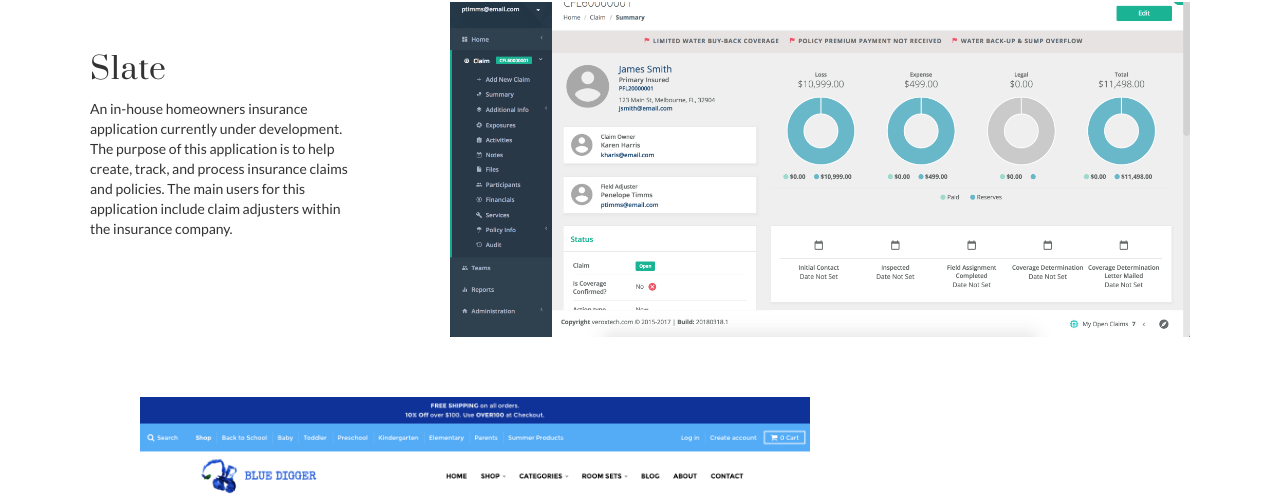
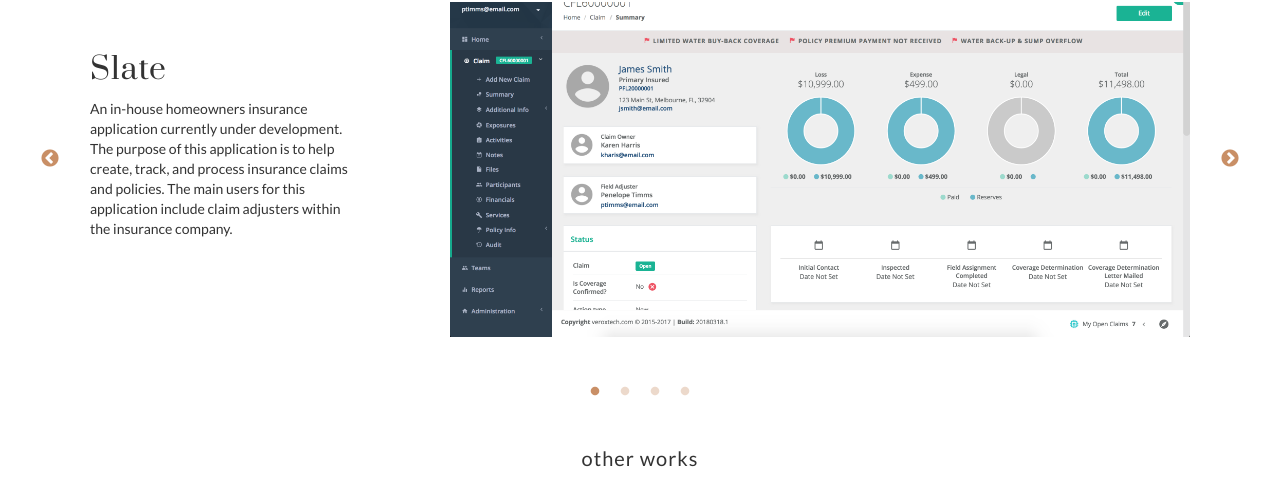
Before and after one commit to ncarvalho/mygithubpage, a website: page public/black.html in a window 1280 px wide. Shown: the part 798-1299 px from the top of the page. Drawn offline with nearby package versions, Linux system fonts and the light colour scheme; files that its build step writes are made by us from their sources.

Commit message:
check for mobile

```diff
--- a/js/main.js
+++ b/js/main.js
@@ -22,9 +22,10 @@
 	} // End if
   });
 
-
-  $(".work-carousel").slick({
-		dots: true,
-		mobileFirst: true
-	});
+	if(!/Android|webOS|iPhone|iPad|iPod|BlackBerry|IEMobile|Opera Mini/i.test(navigator.userAgent) ) {
+		$(".work-carousel").slick({
+			dots: true,
+			mobileFirst: true
+		});
+	}
 });
--- a/public/black.html
+++ b/public/black.html
@@ -202,8 +202,8 @@
 	<!-- js -->
 	<script type="text/javascript" src="http://code.jquery.com/jquery-1.11.0.min.js"></script>
 	<script type="text/javascript" src="http://code.jquery.com/jquery-migrate-1.2.1.min.js"></script>
-	<!-- <script type="text/javascript" src="js/slick.min.js"></script>
-	<script type="text/javascript" src="js/main.min.js"></script> -->
+	<script type="text/javascript" src="js/slick.min.js"></script>
+	<script type="text/javascript" src="js/main.min.js"></script>
 
 </body>
 </html>
```
Also changed, not shown: public/js/main.min.js.
